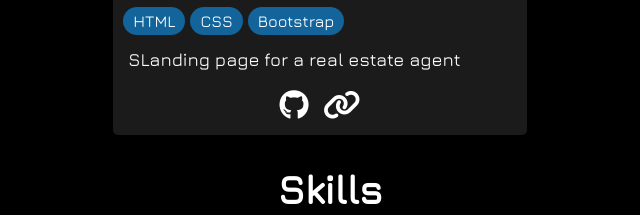
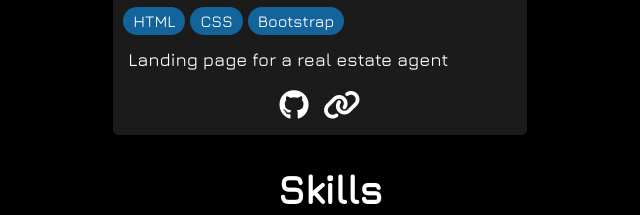
Before and after one commit to demac44/Portfolio, a plain HTML site: page index.html in a window 1280 px wide. Shown: the part 2784-2999 px from the top of the page, 320-960 px from the left. Drawn offline with nearby package versions, Linux system fonts and the light colour scheme.

Commit message:
Update index.html

```diff
--- a/index.html
+++ b/index.html
@@ -131,7 +131,7 @@
                     </div>
 
                     <div class="proj-text">
-                        <p>SLanding page for a real estate agent</p>
+                        <p>Landing page for a real estate agent</p>
                     </div>
 
                     <div class="proj-links">
```
